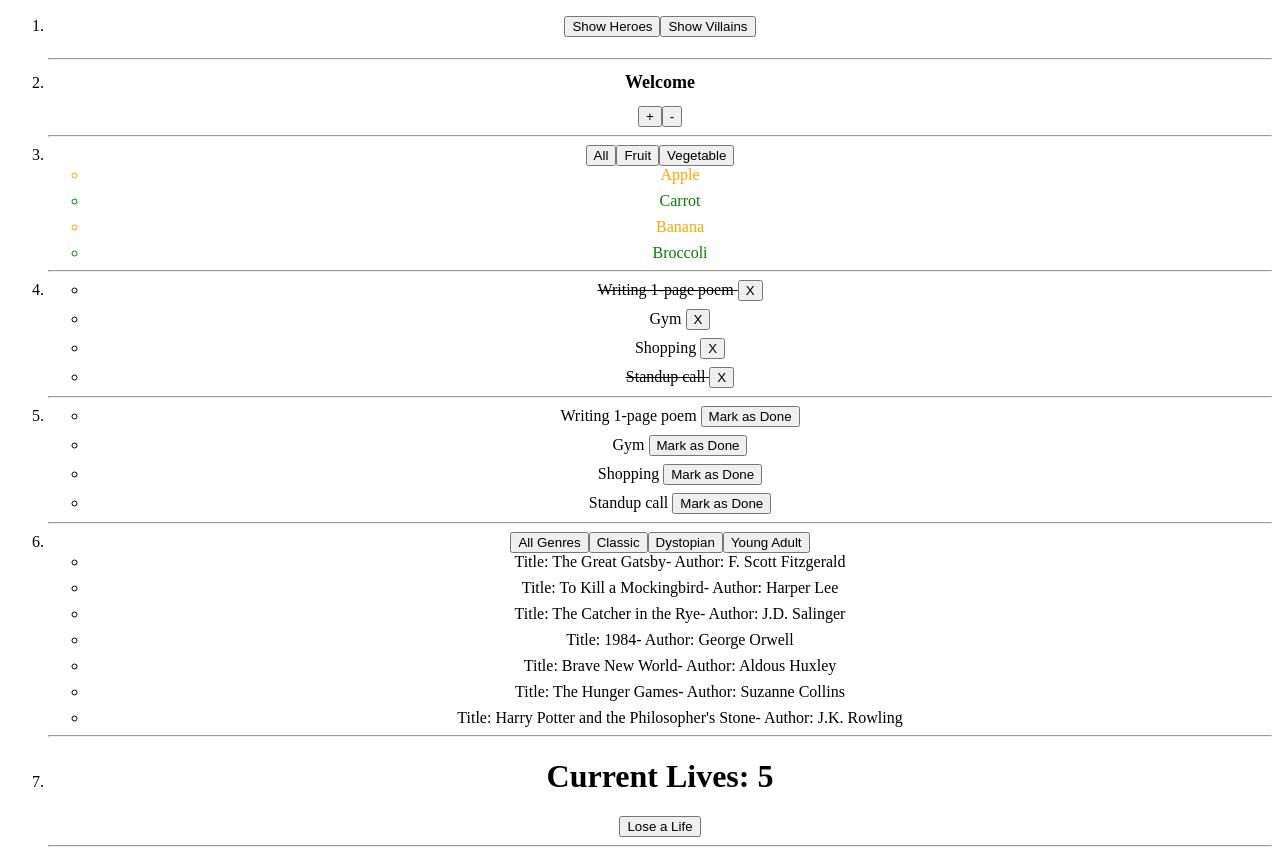
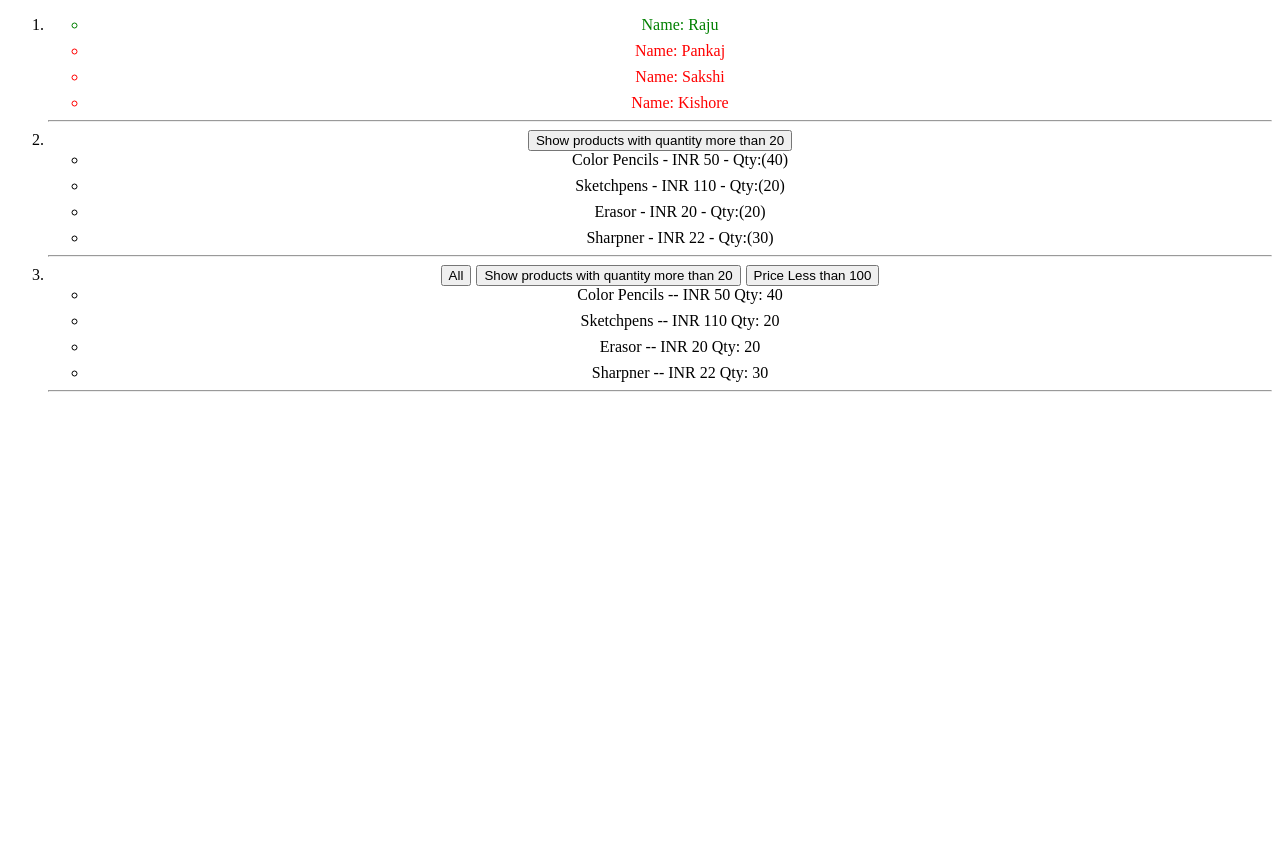
Before and after one commit to yash-purkar/practice-sets-react, a React (Create React App) app: page / in a window 1280 px wide. After the commit the page ends 800 px from the top, so only its background shows below. Built offline with nearby package versions, Linux system fonts and the light colour scheme.

Commit message:
done till Q3

```diff
--- a/src/App.js
+++ b/src/App.js
@@ -5,7 +5,8 @@ import './App.css';
 // import { Questions } from './practice-set-2/Questions'; //set2
 // import { Questions } from './practice-set-3/Questions'
 // import { Questions } from './FilterWithReact/Questions';
-import { Questions } from './practice-set-4/Questions';
+// import { Questions } from './practice-set-4/Questions';
+import { Questions } from './practice-set-5/Questions';
 
 
 function App() {
--- /dev/null
+++ b/src/practice-set-5/Data.jsx
@@ -0,0 +1,53 @@
+// Q.1
+export const fakeFetch = (url) => {
+  return new Promise((resolve, reject) => {
+    setTimeout(() => {
+      if (url === 'https://example.com/api/users/status') {
+        resolve({
+          status: 200,
+          message: 'Success',
+          data: {
+            users: [
+              { name: 'Raju', status: 'Online' },
+              { name: 'Pankaj', status: 'Offline' },
+              { name: 'Sakshi', status: 'Offline' },
+              { name: 'Kishore', status: 'Offline' },
+            ],
+          },
+        })
+      } else {
+        reject({
+          status: 404,
+          message: 'No users Found',
+        })
+      }
+    }, 2000)
+  })
+}
+
+// Q.2 & 3
+export const fakeFetch2 = (url) => {
+  return new Promise((resolve, reject) => {
+    setTimeout(() => {
+      if (url === 'https://example.com/api/products') {
+        resolve({
+          status: 200,
+          message: 'Success',
+          data: {
+            products: [
+              { name: 'Color Pencils', price: 50, quantity: 40 },
+              { name: 'Sketchpens', price: 110, quantity: 20 },
+              { name: 'Erasor', price: 20, quantity: 20 },
+              { name: 'Sharpner', price: 22, quantity: 30 },
+            ],
+          },
+        })
+      } else {
+        reject({
+          status: 404,
+          message: 'Items list not found.',
+        })
+      }
+    }, 2000)
+  })
+}
--- /dev/null
+++ b/src/practice-set-5/Questions.jsx
@@ -0,0 +1,15 @@
+import React from 'react';
+import { Product, Product2, Users } from './Set5';
+
+export const Questions = () => {
+  return (
+    <ol>
+      <li><Users /></li>
+      <hr />
+      <li><Product /></li>
+      <hr />
+      <li><Product2 /></li>
+      <hr />
+    </ol>
+  )
+}
--- /dev/null
+++ b/src/practice-set-5/Set5.jsx
@@ -0,0 +1,138 @@
+import { useState } from "react";
+import { fakeFetch, fakeFetch2 } from "./Data"
+import { useEffect } from "react";
+// 1️⃣Create a React component where all the users are fetched using fake fetch and listed on the DOM. Show the online users in green color and the offline users in red color.
+export const Users = () => {
+  const [usersData, setUsersData] = useState([]);
+  const [showErr, setShowErr] = useState("");
+
+  const getUsersData = async (url) => {
+    try {
+      const { status, data: { users } } = await fakeFetch(url);
+      status === 200 && setUsersData(users);
+    } catch ({ status, message }) {
+      setShowErr(`${status} ${message}`)
+    }
+  }
+
+  /*const getUsersData = (url) => {
+    fakeFetch(url)
+      .then(({ status, data: { users } }) => console.log(users))
+      .catch(({ status, message }) => setShowErr(`${status} ${message}`))
+  }*/
+
+
+  useEffect(() => {
+    getUsersData('https://example.com/api/users/status');
+  }, [])
+
+  return (
+    <>
+      <ul>
+        {
+          usersData.map(({ name, status }, index) => {
+            return <li key={index} style={{ color: status === "Online" ? "green" : "red" }}>Name: {name}</li>
+          })
+        }
+      </ul >
+      {showErr && <h2 style={{ color: "red" }}>{showErr}</h2>}
+    </>
+  )
+}
+
+
+// 2️⃣Create a React component that fetches products data from an API endpoint using useEffect hook and display products (name, price, quantity) as a list on the screen using the useState hook.
+// a. Add a button, on click of which it displays only the items with more than 20 as quantity.
+
+export const Product = () => {
+  const [productsData, setProductsData] = useState([]);
+  const [errMsg, setErrMsg] = useState("");
+  const [toggle, setToggle] = useState(true);
+  const [newData, setNewData] = useState([])
+
+  const getProductsData = async (url) => {
+    try {
+      const { status, data: { products } } = await fakeFetch2(url);
+      if (status === 200) {
+        setProductsData(products);
+        setNewData(products)
+      };
+    } catch ({ status, message }) {
+      setErrMsg(`${status} ${message}`)
+    }
+  }
+
+  const handleClick = () => {
+    const fitleredData = toggle ? newData.filter(({ quantity }) => quantity > 20) : productsData;
+    setToggle(!toggle);
+    setNewData(fitleredData)
+  }
+
+  useEffect(() => {
+    getProductsData("https://example.com/api/products")
+  }, [])
+  return (
+    <>
+      <button onClick={handleClick}>Show products with quantity more than 20</button>
+      <ul>
+        {
+          newData.map(({ name, price, quantity }, i) => {
+            return <li key={i}>{name} - INR {price} - Qty:({quantity})</li>
+          })
+        }
+      </ul>
+      {errMsg && <h2 style={{ color: "red" }}>{errMsg}</h2>}
+    </>
+  )
+
+}
+
+
+// 3️⃣In the above question after you have listed all the items, add a button which says “Filter by Price”. On click of the button, display only the items with price less than 100.
+export const Product2 = () => {
+  const [productsData, setProductsData] = useState([]);
+  const [filteredProducts, setFilterProducts] = useState([]);
+
+  const getProductsDetails = async (url) => {
+    try {
+      const { status, data: { products } } = await fakeFetch2(url);
+      if (status === 200) {
+        setProductsData(products)
+        setFilterProducts(products)
+      }
+    }
+    catch ({ status, message }) {
+      console.log(status, message)
+    }
+  }
+
+  const handleClick = (condition) => {
+    if (condition === "lessQuantity") {
+      setFilterProducts(productsData.filter(({ quantity }) => quantity > 20))
+    }
+    else if (condition === "lessPrice") {
+      setFilterProducts(productsData.filter(({ price }) => price < 100))
+    }
+    else {
+      setFilterProducts(productsData)
+    }
+  }
+
+  useEffect(() => {
+    getProductsDetails("https://example.com/api/products")
+  }, [])
+  return (
+    <>
+      <button onClick={handleClick}>All</button>
+      <button style={{ marginLeft: "5px" }} onClick={() => handleClick("lessQuantity")}>Show products with quantity more than 20</button>
+      <button style={{ marginLeft: "5px" }} onClick={() => handleClick("lessPrice")}>Price Less than 100</button>
+      <ul>
+        {
+          filteredProducts.map(({ name, price, quantity }, i) => {
+            return <li key={i}>{name} -- INR {price} Qty: {quantity}</li>
+          })
+        }
+      </ul>
+    </>
+  )
+}
```
